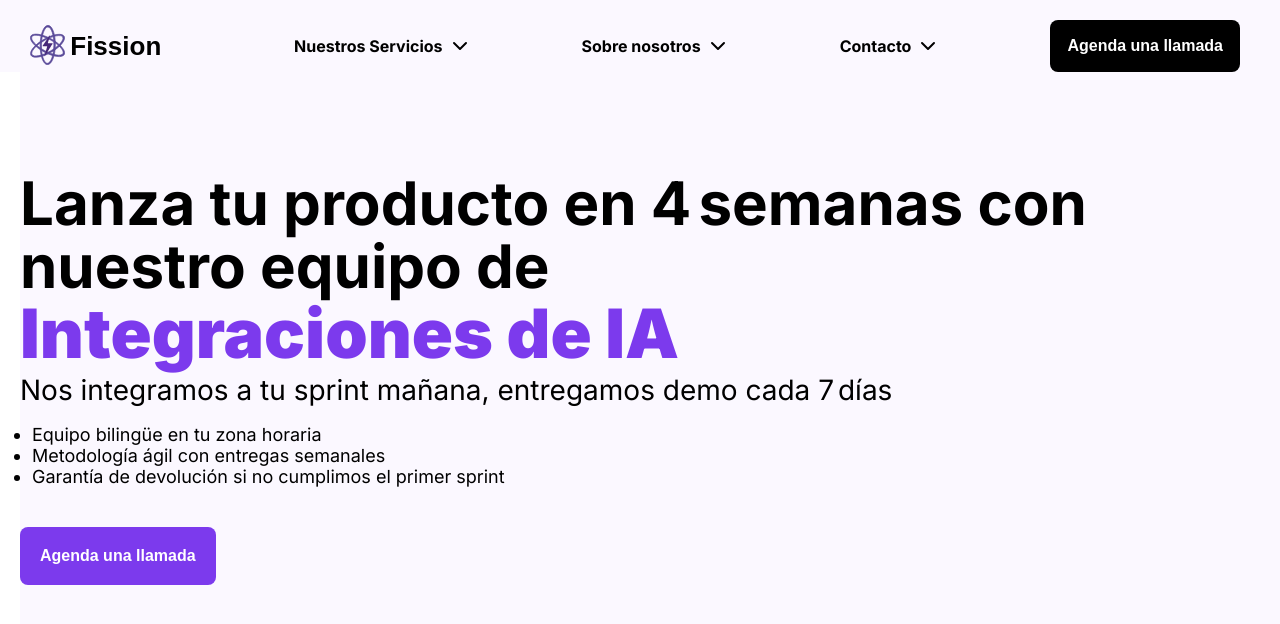
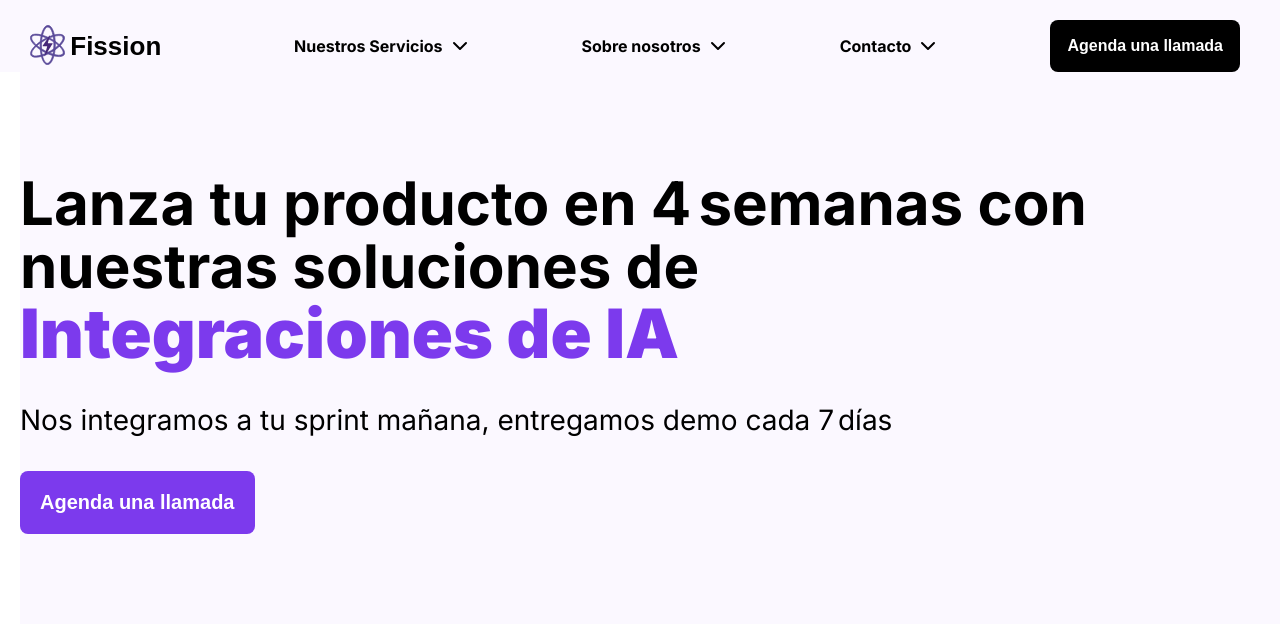
Before and after one commit to SoyDouglas/FissionSoftware, a React (Vite) app: page / in a window 1280 px wide. Shown: the top 624 px of the page. Built offline with nearby package versions, Linux system fonts and the light colour scheme.

Commit message:
Text of hero title adjustment

```diff
--- a/src/components/css/Hero.css
+++ b/src/components/css/Hero.css
@@ -14,6 +14,7 @@
   font-weight: 700;
   line-height: 1.05;
   font-size: 6rem;
+  max-width: 32ch;
 }
 
 .hero-title .accent {
@@ -39,6 +40,7 @@
   font-size: 2.8rem;
   font-weight: 400;
   line-height: 1.5;
+  margin-top: 3rem;
 }
 
 .hero-list {
@@ -52,7 +54,7 @@
   padding: 2rem;
   font-family: 'Rajdhani', sans-serif;
   font-weight: 600;
-  font-size: 1.6rem;
+  font-size: 2rem;
   border: none;
   border-radius: 8px;
   cursor: pointer;
@@ -60,7 +62,7 @@
   color: #fff;
   box-shadow: none;
   transition: transform 0.2s ease;
-  margin-top: 2rem;
+  margin-top: 3rem;
 }
 
 .hero-cta:hover {
--- a/src/components/layout/Hero.jsx
+++ b/src/components/layout/Hero.jsx
@@ -32,7 +32,7 @@ function Hero() {
 
     return (
         <section className='Hero'>
-            <h1 className='hero-title'>Lanza tu producto en 4 semanas con nuestro equipo de
+            <h1 className='hero-title'>Lanza tu producto en 4 semanas con nuestras soluciones de
                 <span className={`accent ${isAnimating ? 'fade-out' : 'fade-in'}`}>
                     {phrases[index]}
                 </span>
@@ -40,11 +40,11 @@ function Hero() {
 
             <p className='hero-sub'>Nos integramos a tu sprint mañana, entregamos demo cada 7 días</p>
 
-            <ul className='hero-list'>
+            {/* <ul className='hero-list'>
                 <li>Equipo bilingüe en tu zona horaria</li>
                 <li>Metodología ágil con entregas semanales</li>
                 <li>Garantía de devolución si no cumplimos el primer sprint</li>
-            </ul>
+            </ul> */}
 
             <button className='hero-cta'>Agenda una llamada</button>
         </section>
```
